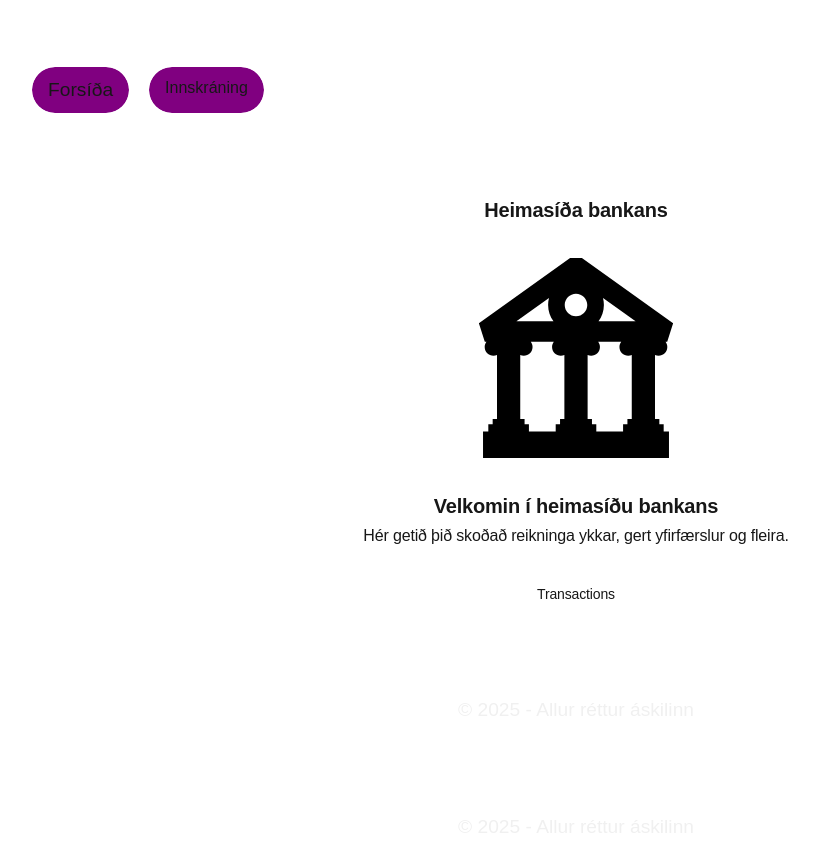
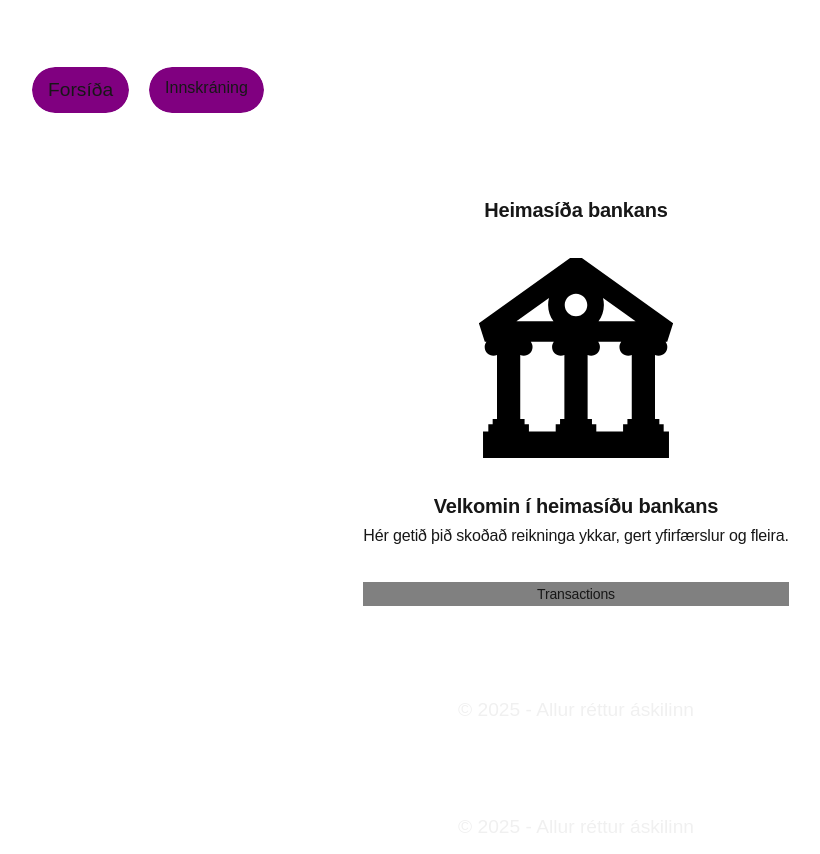
Before and after one commit to aronbjartur/v2h2, a Next.js app: page / in a window 1280 px wide. Shown: the whole page, without its empty margins (64-884 px from the left). Built offline with nearby package versions, Linux system fonts and the light colour scheme.

Commit message:
Gerði transactions takkann meira áberandi

```diff
--- a/src/app/components/Navigation/Navigation.module.css
+++ b/src/app/components/Navigation/Navigation.module.css
@@ -8,4 +8,12 @@
   list-style-position: inside;
   list-style-type: none;
   text-align: center;
+  background-color: grey;
 }
+.listItem:hover {
+  background-color: rgb(104, 103, 103);
+  cursor: pointer;
+}
+.listItem:active {
+  background-color: rgb(82, 82, 82);
+}
--- a/src/app/components/Navigation/Navigation.tsx
+++ b/src/app/components/Navigation/Navigation.tsx
@@ -6,9 +6,9 @@ export default function Navigation() {
     <div>
       <nav>
         <ul>
-          <li className={styles.listItem}>
-            <Link href="/transactions">Transactions</Link>
-          </li>
+          <Link href="/transactions">
+            <li className={styles.listItem}>Transactions</li>
+          </Link>
         </ul>
       </nav>
     </div>
```
